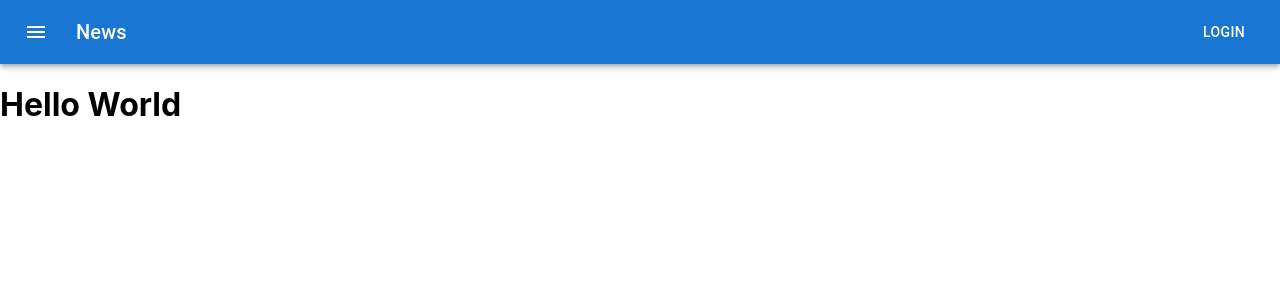
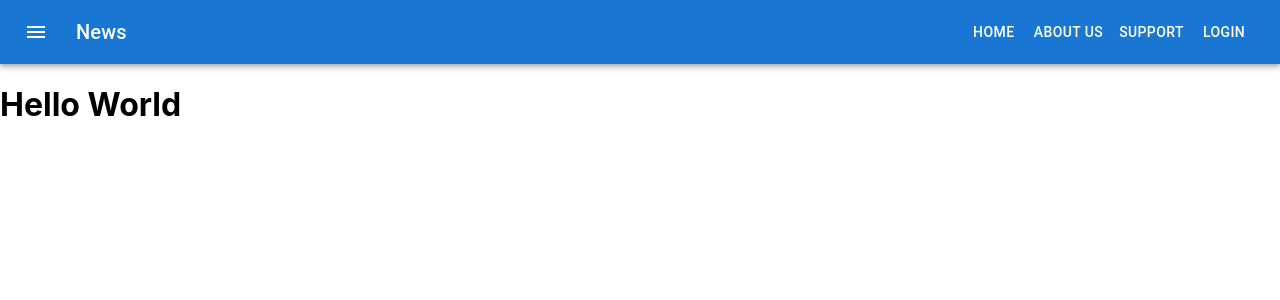
Before and after one commit to MarcinMarcinkiewicz/AnimalFactsExampleFrontEnd, a React (Create React App) app in the folder animalfacts/: page / in a window 1280 px wide. Shown: the top 300 px of the page. Built offline with nearby package versions, Linux system fonts and the light colour scheme.

Commit message:
It works atm

```diff
--- a/animalfacts/src/Components/NavBar.js
+++ b/animalfacts/src/Components/NavBar.js
@@ -24,6 +24,9 @@ const NavBar = () => {
               <Typography variant="h6" component="div" sx={{ flexGrow: 1 }}>
                 News
               </Typography>
+              <Button color="inherit">Home</Button>
+              <Button color="inherit">About us</Button>
+              <Button color="inherit">Support</Button>
               <Button color="inherit">Login</Button>
             </Toolbar>
           </AppBar>
```
